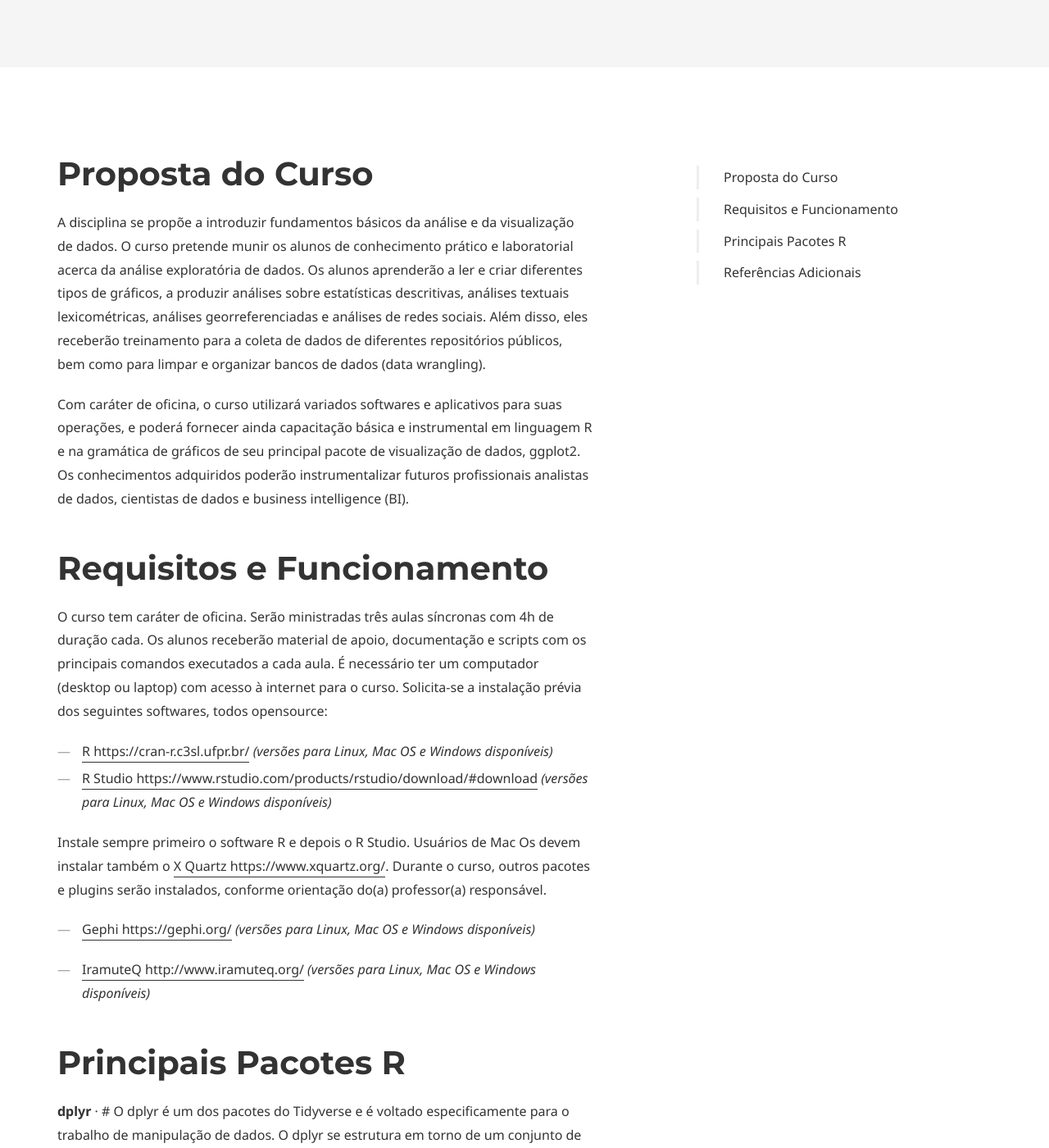
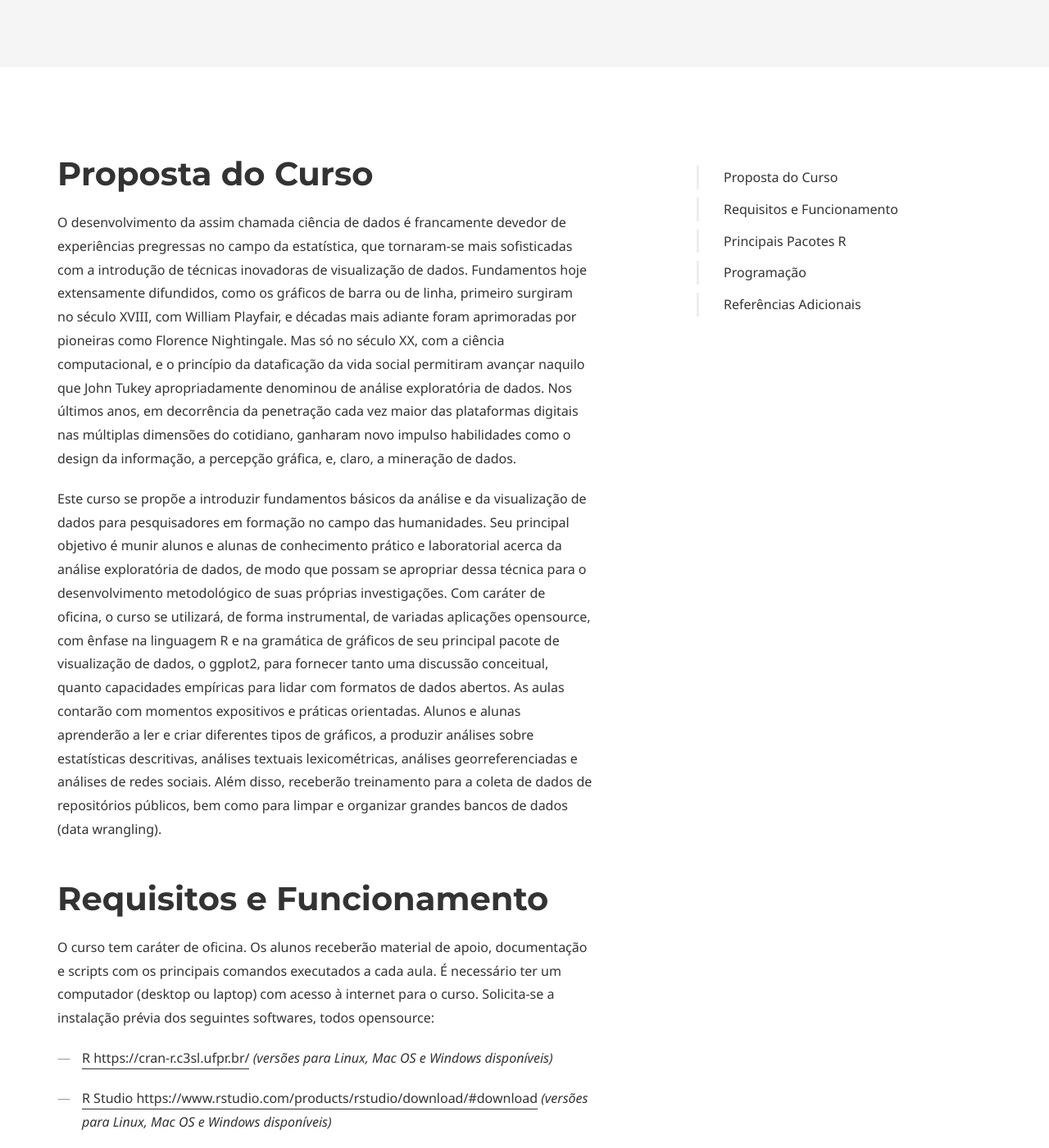
Before and after one commit to coLAB-UFF/docs, a Jekyll site: the page built from dataviz2.md, in a window 1280 px wide and 1400 px high, scrolled down 512 px. Shown: the whole window at 82% size. Built offline with Jekyll 4.4.1, drawn with Linux system fonts in a browser that asks for light colours; some web fonts are replaced; some of the changed text lies outside the part shown.

Commit message:
Update dataviz2.md

```diff
--- a/dataviz2.md
+++ b/dataviz2.md
@@ -27,16 +27,16 @@
 
 # Proposta do Curso
 
-A disciplina se propõe a introduzir fundamentos básicos da análise e da visualização de dados. O curso pretende munir os alunos de conhecimento prático e laboratorial acerca da análise exploratória de dados. Os alunos aprenderão a ler e criar diferentes tipos de gráficos, a produzir análises sobre estatísticas descritivas, análises textuais lexicométricas, análises georreferenciadas e análises de redes sociais. Além disso, eles receberão treinamento para a coleta de dados de diferentes repositórios públicos, bem como para limpar e organizar bancos de dados (data wrangling).
+O desenvolvimento da assim chamada ciência de dados é francamente devedor de experiências pregressas no campo da estatística, que tornaram-se mais sofisticadas com a introdução de técnicas inovadoras de visualização de dados. Fundamentos hoje extensamente difundidos, como os gráficos de barra ou de linha, primeiro surgiram no século XVIII, com William Playfair, e décadas mais adiante foram aprimoradas por pioneiras como Florence Nightingale. Mas só no século XX, com a ciência computacional, e o princípio da dataficação da vida social permitiram avançar naquilo que John Tukey apropriadamente denominou de análise exploratória de dados. Nos últimos anos, em decorrência da penetração cada vez maior das plataformas digitais nas múltiplas dimensões do cotidiano, ganharam novo impulso habilidades como o design da informação, a percepção gráfica, e, claro, a mineração de dados.
 
-Com caráter de oficina, o curso utilizará variados softwares e aplicativos para suas operações, e poderá fornecer ainda capacitação básica e instrumental em linguagem R e na gramática de gráficos de seu principal pacote de visualização de dados, ggplot2. Os conhecimentos adquiridos poderão instrumentalizar futuros profissionais analistas de dados, cientistas de dados e business intelligence (BI).
-
+Este curso se propõe a introduzir fundamentos básicos da análise e da visualização de dados para pesquisadores em formação no campo das humanidades. Seu principal objetivo é munir alunos e alunas de conhecimento prático e laboratorial acerca da análise exploratória de dados, de modo que possam se apropriar dessa técnica para o desenvolvimento metodológico de suas próprias investigações. Com caráter de oficina, o curso se utilizará, de forma instrumental, de variadas aplicações opensource, com ênfase na linguagem R e na gramática de gráficos de seu principal pacote de visualização de dados, o ggplot2, para fornecer tanto uma discussão conceitual, quanto capacidades empíricas para lidar com formatos de dados abertos. As aulas contarão com momentos expositivos e práticas orientadas. Alunos e alunas aprenderão a ler e criar diferentes tipos de gráficos, a produzir análises sobre estatísticas descritivas, análises textuais lexicométricas, análises georreferenciadas e análises de redes sociais. Além disso, receberão treinamento para a coleta de dados de repositórios públicos, bem como para limpar e organizar grandes bancos de dados (data wrangling).
 
 # Requisitos e Funcionamento
 
-O curso tem caráter de oficina. Serão ministradas três aulas síncronas com 4h de duração cada. Os alunos receberão material de apoio, documentação e scripts com os principais comandos executados a cada aula. É necessário ter um computador (desktop ou laptop) com acesso à internet para o curso. Solicita-se a instalação prévia dos seguintes softwares, todos opensource:
+O curso tem caráter de oficina. Os alunos receberão material de apoio, documentação e scripts com os principais comandos executados a cada aula. É necessário ter um computador (desktop ou laptop) com acesso à internet para o curso. Solicita-se a instalação prévia dos seguintes softwares, todos opensource:
 
 * [R <https://cran-r.c3sl.ufpr.br/>](https://cran-r.c3sl.ufpr.br/) *(versões para Linux, Mac OS e Windows disponíveis)*
+
 * [R Studio <https://www.rstudio.com/products/rstudio/download/#download>](https://www.rstudio.com/products/rstudio/download/#download) *(versões para Linux, Mac OS e Windows disponíveis)*
 
 Instale sempre primeiro o software R e depois o R Studio. Usuários de Mac Os devem instalar também o [X Quartz <https://www.xquartz.org/>](https://www.xquartz.org/). Durante o curso, outros pacotes e plugins serão instalados, conforme orientação do(a) professor(a) responsável.
@@ -48,13 +48,54 @@
 
 # Principais Pacotes R
 
-**dplyr** &middot; # O dplyr é um dos pacotes do Tidyverse e é voltado especificamente para o trabalho de manipulação de dados. O dplyr se estrutura em torno de um conjunto de verbos, que operam como funções para a manipulação de grandes bancos de dados. Para mais detalhes, acesse: https://dplyr.tidyverse.org/
+**dplyr** &middot; # O dplyr é um dos pacotes do Tidyverse e é voltado especificamente para o trabalho de manipulação de dados. O dplyr se estrutura em torno de um conjunto de verbos, que operam como funções para a manipulação de grandes bancos de dados. Para mais detalhes, acesse: [dplyr](https://dplyr.tidyverse.org/)
 
-**tidyr** &middot; # O tidyr é um dos pacotes do Tidyverse e é voltado especificamente para a arrumação de bancos de dados. Para mais detalhes, acesse: https://tidyr.tidyverse.org/
+**tidyr** &middot; # O tidyr é um dos pacotes do Tidyverse e é voltado especificamente para a arrumação de bancos de dados. Para mais detalhes, acesse: [tidyr](https://tidyr.tidyverse.org/)
 
-**stringr** &middot; # O stringr é um dos pacotes do Tidyverse e é voltado para a manipulação de strings textuais. Para mais detalhes, acesse: https://stringr.tidyverse.org/
+**stringr** &middot; # O stringr é um dos pacotes do Tidyverse e é voltado para a manipulação de strings textuais. Para mais detalhes, acesse: [stringr](https://stringr.tidyverse.org/)
 
-**ggplot2** &middot; # O ggplot2 é um sistema para criação de gráficos, baseado em uma grámática própria e em camadas estéticas. Para mais detalhes, acesse: https://ggplot2.tidyverse.org/
+**ggplot2** &middot; # O ggplot2 é um sistema para criação de gráficos, baseado em uma grámática própria e em camadas estéticas. Para mais detalhes, acesse: [ggplot2](https://ggplot2.tidyverse.org/)
+
+
+# Programação
+
+<details>
+    <summary><strong>Quadro de Encontros e Atividades</strong></summary>
+
+| Data | Discussão Conceitual | Prática Laboratorial |
+| 17/03 | Definições Iniciais. Origens da Visualização de Dados. | Instalação do R e R Studio. Apresentação e Primeiros Passos na Linguagem R. |
+| 24/03 | Arquitetura da Informação. Formatos de Tabelas de Dados. Repositórios. | Objetos e Estruturas de Dados. |
+
+31/03
+
+07/04
+
+14/04
+
+21/04
+
+28/04
+
+05/05
+
+12/05
+
+19/05
+
+26/05
+
+02/06
+
+09/06
+
+16/06
+
+23/06
+
+30/06
+
+07/07
+</details>
 
 
 # Referências Adicionais
```
Also changed, not shown: other parts of dataviz2.md (+2 -2 lines).
